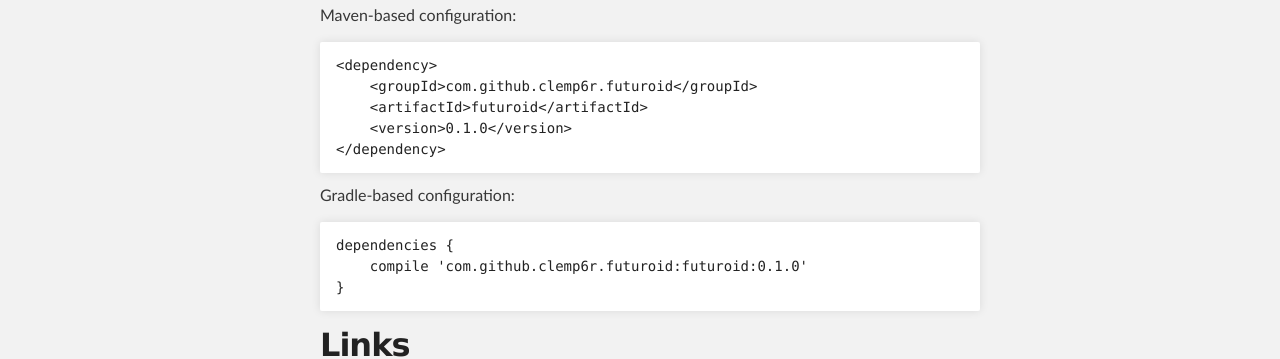
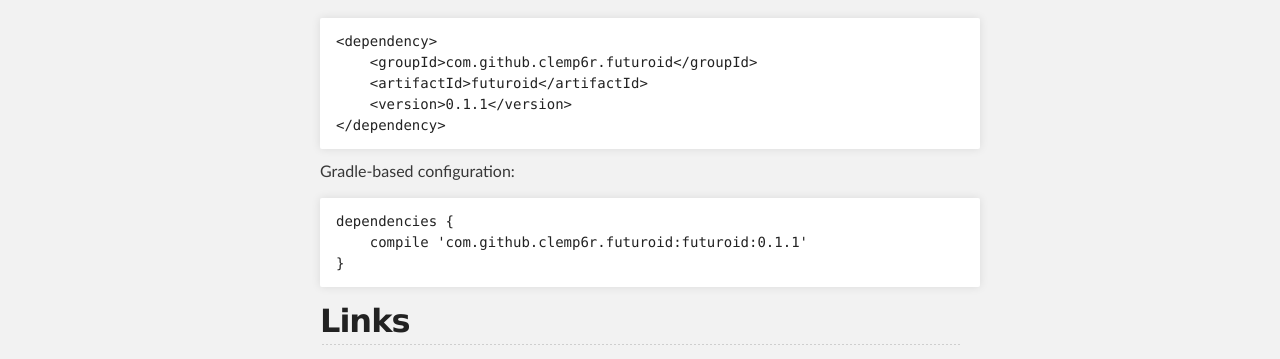
Before and after one commit to clemp6r/futuroid, a plain HTML site: page index.html in a window 1280 px wide. Shown: the part 1702-2061 px from the top of the page. Drawn offline with Linux system fonts and the light colour scheme.

Commit message:
Update homepage

```diff
--- a/index.html
+++ b/index.html
@@ -42,7 +42,6 @@
 <li>Provides a default ExecutorService (fixed thread pool with 5 threads)</li>
 <li>Each task can be run on the default ExecutorService or on a custom one</li>
 <li>Allows task chaining (sample code to be added...)</li>
-<li>Functional language friendly</li>
 </ul><h2>
 <a name="sample-code" class="anchor" href="#sample-code"><span class="octicon octicon-link"></span></a>Sample code</h2>
 
@@ -101,14 +100,14 @@ The public API is not stable and may change without notice until version 1.0.0 i
 <pre><code>&lt;dependency&gt;
     &lt;groupId&gt;com.github.clemp6r.futuroid&lt;/groupId&gt;
     &lt;artifactId&gt;futuroid&lt;/artifactId&gt;
-    &lt;version&gt;0.1.0&lt;/version&gt;
+    &lt;version&gt;0.1.1&lt;/version&gt;
 &lt;/dependency&gt;
 </code></pre>
 
 <p>Gradle-based configuration:</p>
 
 <pre><code>dependencies {
-    compile 'com.github.clemp6r.futuroid:futuroid:0.1.0'
+    compile 'com.github.clemp6r.futuroid:futuroid:0.1.1'
 }
 </code></pre>
 
```
